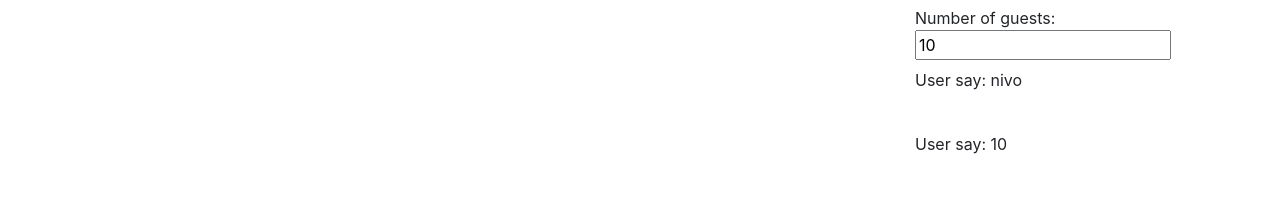
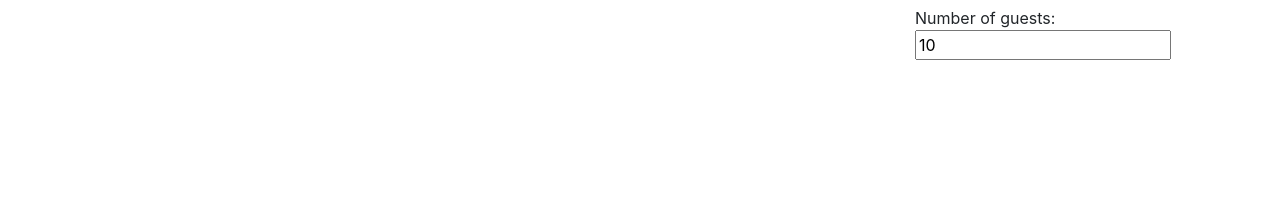
Before and after one commit to PitPietro/nivo-demo, a React (Create React App) app: page /radar in a window 1280 px wide. Shown: the part 224-430 px from the top of the page. Built offline with nearby package versions, Linux system fonts and the light colour scheme.

Commit message:
just add the name field to the select

```diff
--- a/src/components/nivo/radar/baseRadar.js
+++ b/src/components/nivo/radar/baseRadar.js
@@ -7,7 +7,7 @@ function print_dict(object) {
         for(let key in object) {
             // check if the property/key is defined in the object itself, not in parent
             if(object.hasOwnProperty(key)) {
-                // console.log(key + ': ' + object[key]);
+                console.log(key + ': ' + object[key]);
             }
         }
 }
@@ -163,7 +163,7 @@ export default class BaseRadar extends React.Component {
                         <form>
                             <label>
                                 Is going:
-                                <select value={this.state.schemeColor} onChange={this.handleInputChange}>
+                                <select name="schemeColor" value={this.state.schemeColor} onChange={this.handleInputChange}>
                                     <option value="nivo">Nivo</option>
                                     <option value="category10">Category10</option>
                                 </select>
@@ -177,13 +177,6 @@ export default class BaseRadar extends React.Component {
                                     onChange={this.handleInputChange} />
                             </label>
                         </form>
-                        <p>
-                            User say:  {this.state.schemeColor}
-                        </p>
-                        <br/>
-                        <p>
-                            User say:  {this.state.numberOfGuests}
-                        </p>
                     </Col>
                 </Row>
             </>
--- a/src/components/nivo/radar/homeRadar.js
+++ b/src/components/nivo/radar/homeRadar.js
@@ -1,7 +1,6 @@
 import React from "react"
 import BaseRadar from "./baseRadar";
 import {Container} from "react-bootstrap";
-import ClassComponentForm from "./classComponentForm";
 
 export default function HomeRadar() {
     return (
@@ -11,7 +10,6 @@ export default function HomeRadar() {
                 <h2>Base Radar</h2>
                 <p>The 1st Radar example is focused on a benchmark about the <i>soft skills</i> of a team</p>
                 <BaseRadar/>
-                <ClassComponentForm />
             </Container>
         </>
     )
```
Also changed, not shown: 1 other file (tests, documents, lock files or other folders).
